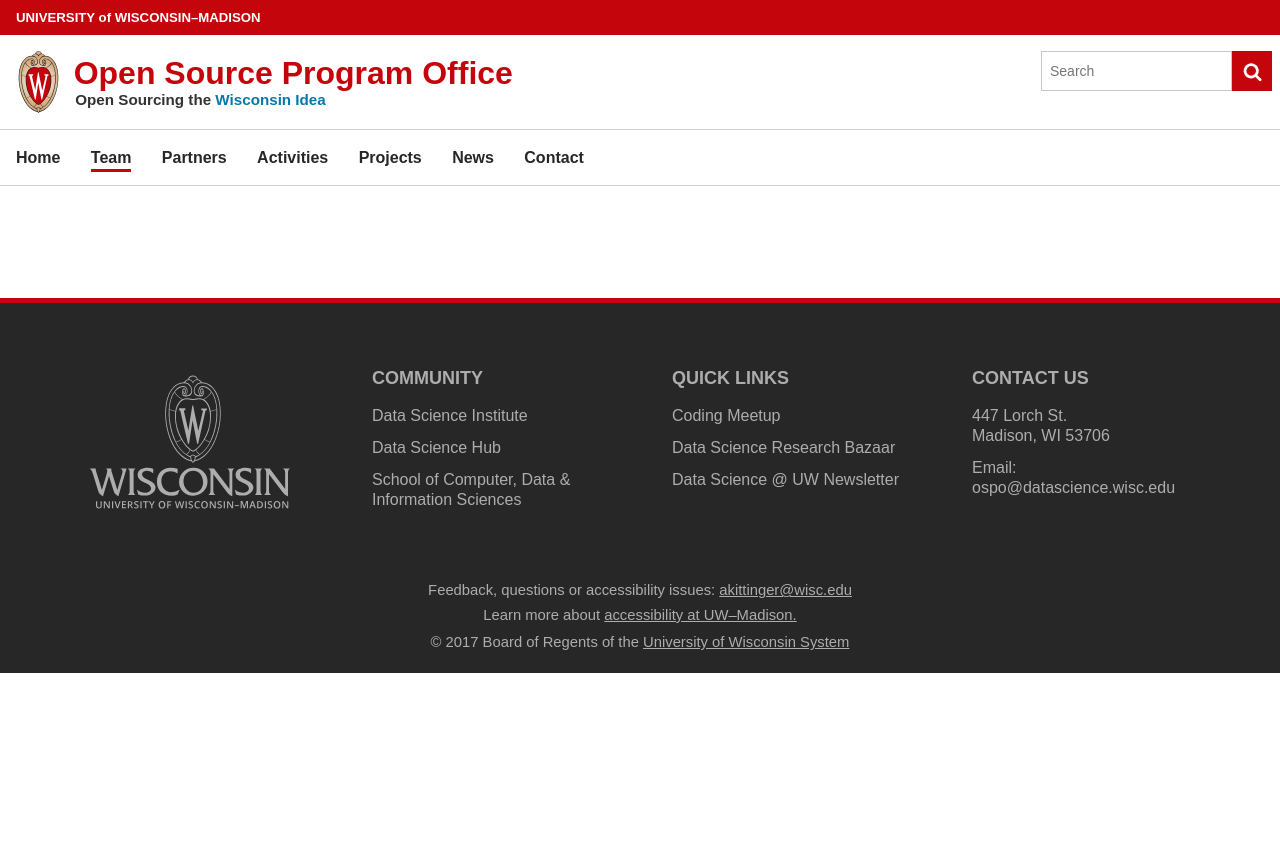
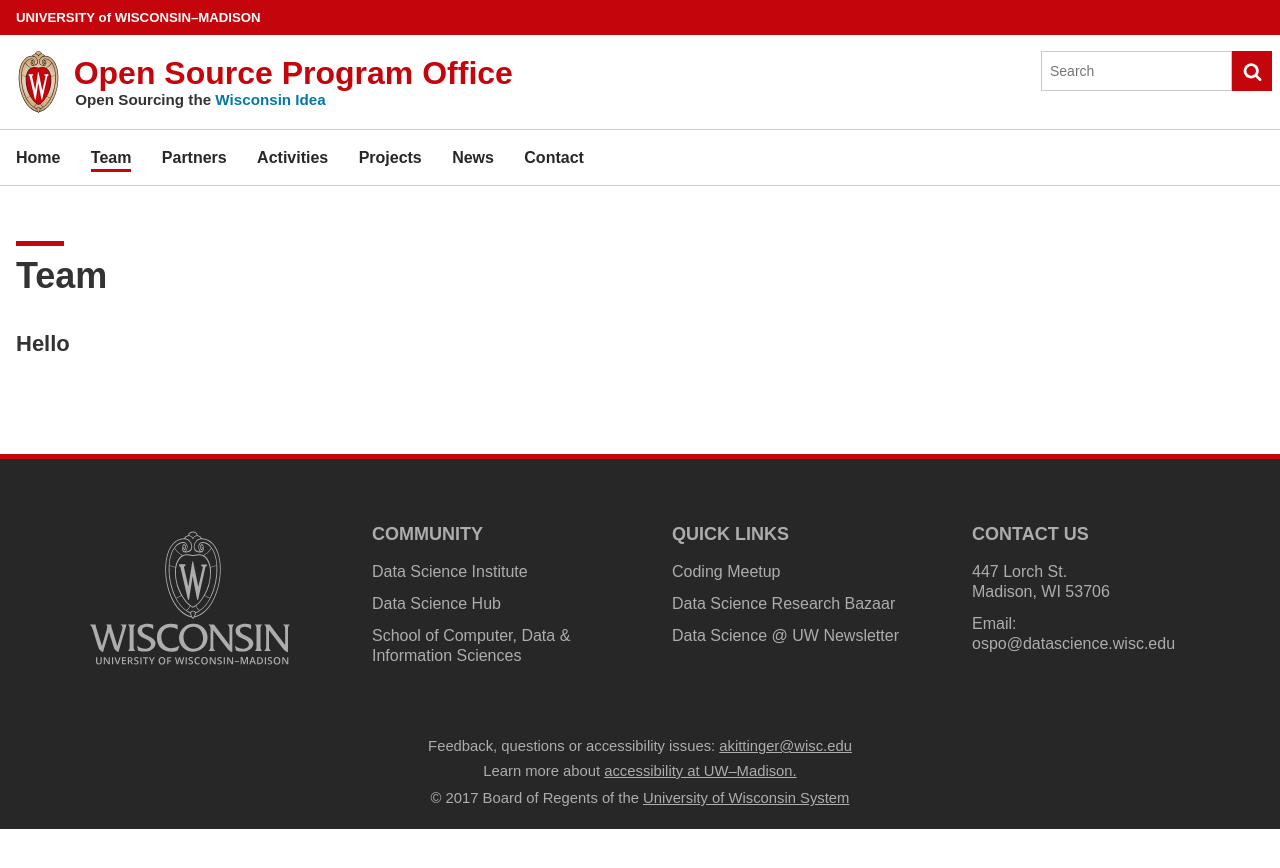
Before and after one commit to UW-Madison-DSI/ospo.wisc.edu-version-1.0, a Jekyll site: the page built from team.html, in a window 1280 px wide. Shown: the top 868 px of the page. Built offline with Jekyll 4.4.1, drawn with Linux system fonts in a browser that asks for light colours; some web fonts are replaced.

Commit message:
Added a placeholder

```diff
--- a/team.html
+++ b/team.html
@@ -2,3 +2,9 @@
 title: Team
 layout: default
 ---
+
+<h1 class="uw-mini-bar">Team</h1>
+
+<div class="faculty-member-content">
+    <h3>Hello</h3>
+</div>
```
